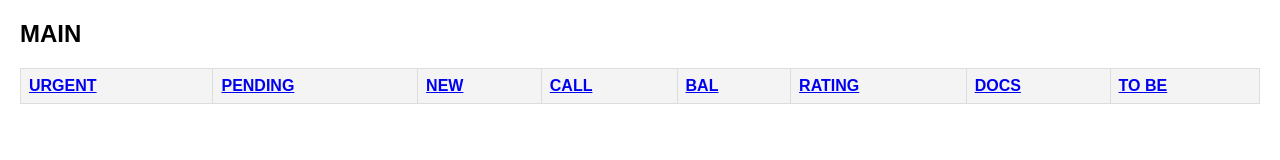
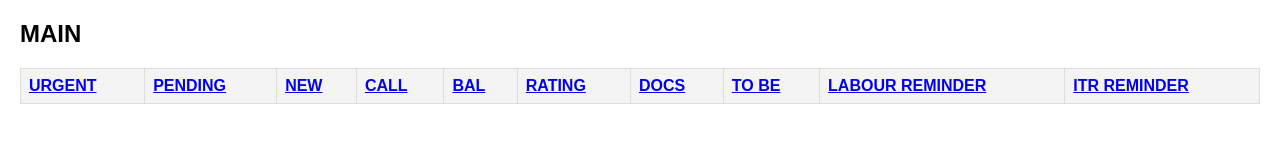
Before and after one commit to SAHITHITAX/MAIN, a plain HTML site: page index.html in a window 1280 px wide. Drawn offline with Linux system fonts and the light colour scheme.

Commit message:
Update index.html

```diff
--- a/index.html
+++ b/index.html
@@ -64,6 +64,8 @@
             <th><a href="https://sahithitax.github.io/RATING/">RATING</a></th>
             <th><a href="https://sahithitax.github.io/DOCS/">DOCS</a></th>
             <th><a href="https://sahithitax.github.io/TOBE/">TO BE</a></th>
+             <th><a href="https://sahithitax.github.io/LBR/">LABOUR REMINDER</a></th>
+             <th><a href="https://sahithitax.github.io/ITR/">ITR REMINDER</a></th>
 
         </tr>
     </thead>
```
